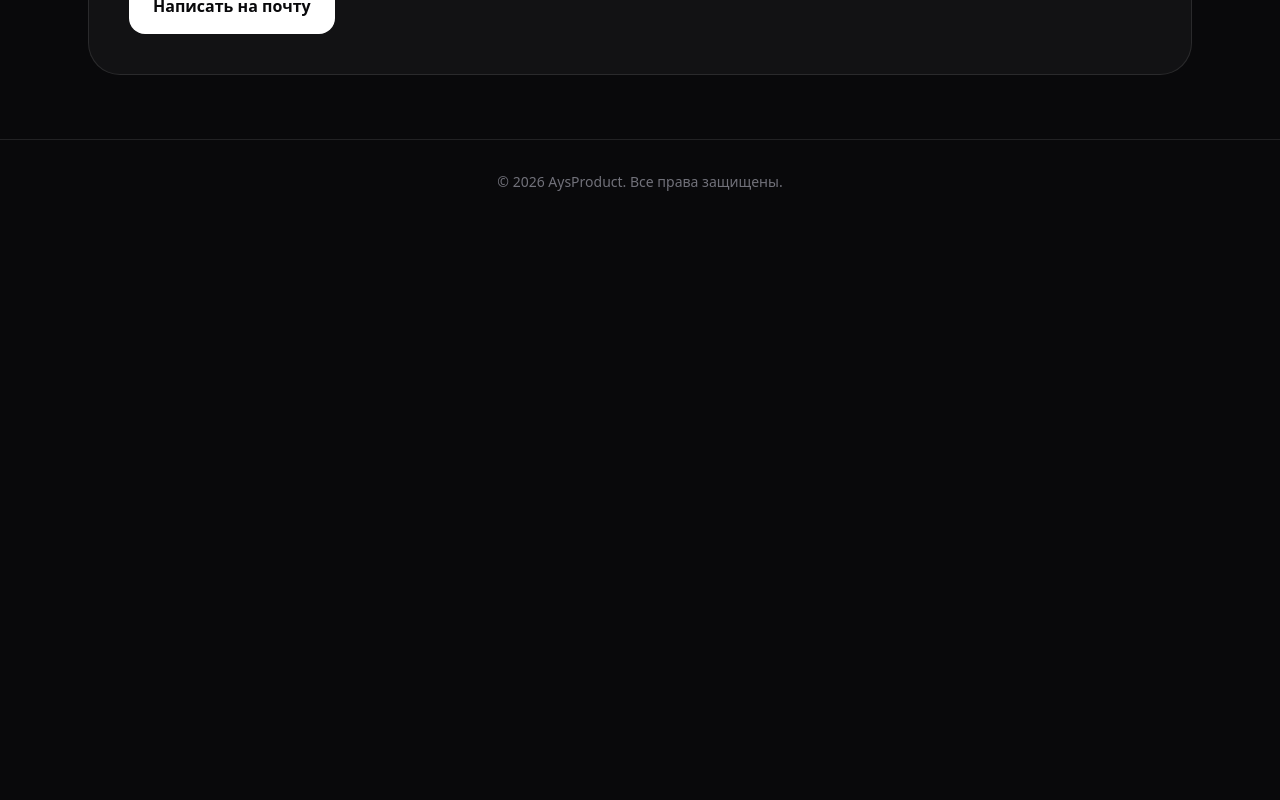
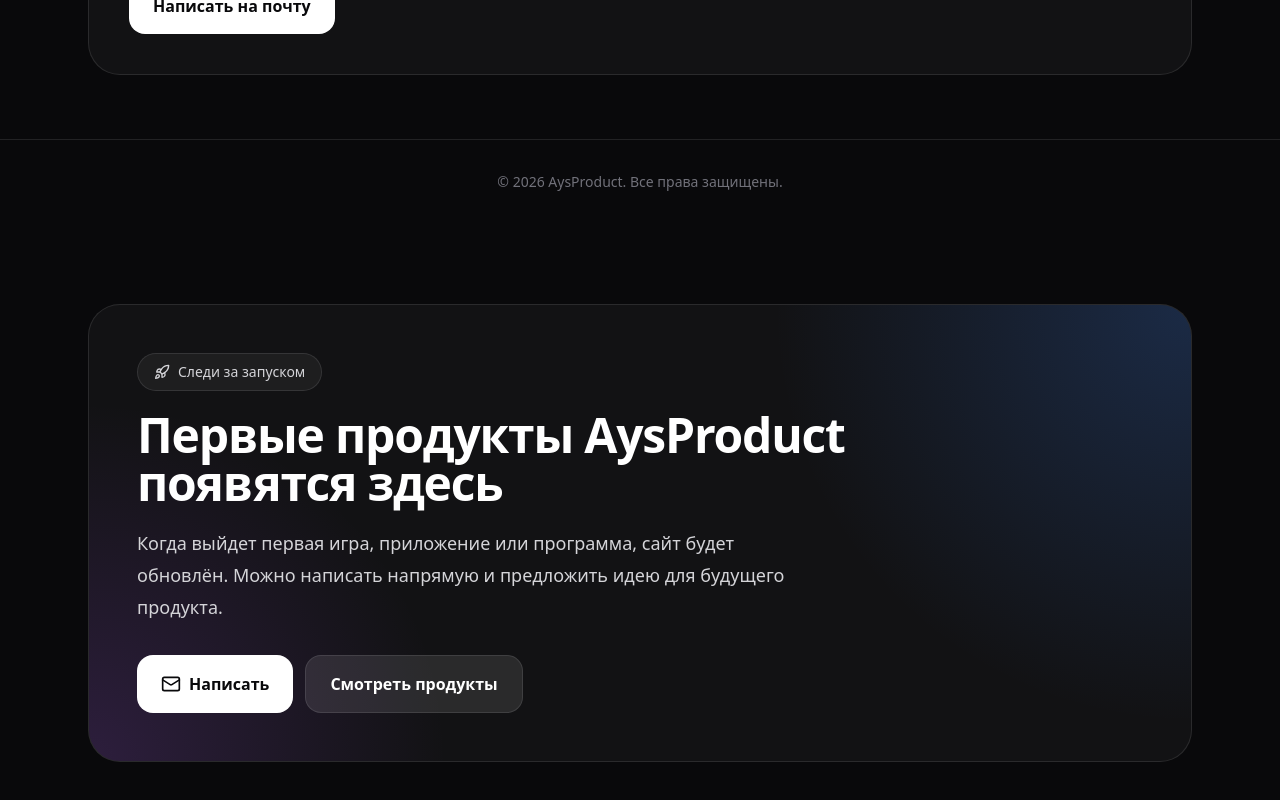
Before and after one commit to vqskyl7/aysproduct, a Next.js app: page / in a window 1280 px wide. Shown: the part 2033-2833 px from the top of the page. Before the commit the page ends 2257 px from the top, so only its background shows below. Built offline with nearby package versions, Linux system fonts and the light colour scheme.

Commit message:
Add launch signup section

```diff
--- a/app/page.tsx
+++ b/app/page.tsx
@@ -3,6 +3,7 @@
 import { ProductEmptyState } from "@/components/ProductEmptyState";
 import { Roadmap } from "@/components/Roadmap";
 import { products } from "@/data/products";
+import { LaunchSignup } from "@/components/LaunchSignup";
 
 export default function Home() {
   return (
@@ -116,6 +117,7 @@
       <footer className="border-t border-white/10 px-6 py-8 text-center text-sm text-zinc-500">
         © 2026 AysProduct. Все права защищены.
       </footer>
+     <LaunchSignup />
     </main>
   );
 }
--- /dev/null
+++ b/components/LaunchSignup.tsx
@@ -0,0 +1,47 @@
+import { Mail, Rocket } from "lucide-react";
+
+export function LaunchSignup() {
+  return (
+    <section
+      id="contact"
+      className="mx-auto max-w-6xl px-6 py-20"
+    >
+      <div className="relative overflow-hidden rounded-[2rem] border border-white/10 bg-white/[0.04] p-8 md:p-12">
+        <div className="absolute inset-0 bg-[radial-gradient(circle_at_top_right,rgba(59,130,246,0.22),transparent_35%),radial-gradient(circle_at_bottom_left,rgba(168,85,247,0.18),transparent_30%)]" />
+
+        <div className="relative">
+          <div className="mb-5 inline-flex items-center gap-2 rounded-full border border-white/10 bg-white/5 px-4 py-2 text-sm text-zinc-300">
+            <Rocket className="h-4 w-4" />
+            Следи за запуском
+          </div>
+
+          <h2 className="max-w-3xl text-4xl font-black tracking-tight md:text-5xl">
+            Первые продукты AysProduct появятся здесь
+          </h2>
+
+          <p className="mt-5 max-w-2xl text-lg leading-8 text-zinc-300">
+            Когда выйдет первая игра, приложение или программа, сайт будет обновлён.
+            Можно написать напрямую и предложить идею для будущего продукта.
+          </p>
+
+          <div className="mt-8 flex flex-col gap-3 sm:flex-row">
+            <a
+              href="mailto:namitashaoo@outlook.com?subject=AysProduct"
+              className="inline-flex items-center justify-center gap-2 rounded-2xl bg-white px-6 py-4 font-semibold text-zinc-950 transition hover:bg-zinc-200"
+            >
+              <Mail className="h-5 w-5" />
+              Написать
+            </a>
+
+            <a
+              href="/products"
+              className="inline-flex items-center justify-center rounded-2xl border border-white/10 bg-white/10 px-6 py-4 font-semibold text-white transition hover:bg-white/15"
+            >
+              Смотреть продукты
+            </a>
+          </div>
+        </div>
+      </div>
+    </section>
+  );
+}
```
